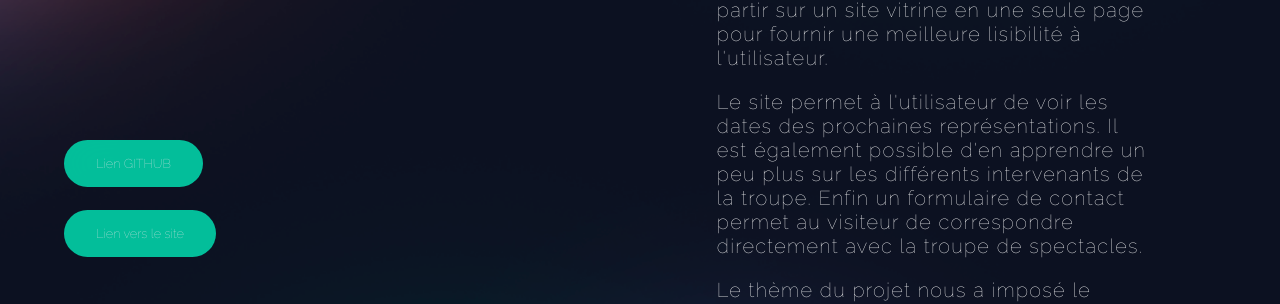
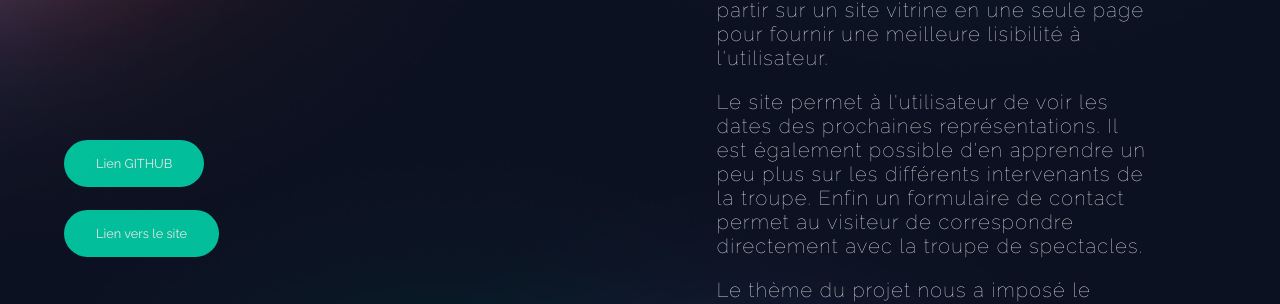
Before and after one commit to BATTAULT-p/PORTFOLIO, a React (Vite) app: page /MesProjets/0 in a window 1280 px wide. Shown: the part 1050-1354 px from the top of the page. Built offline with nearby package versions, Linux system fonts and the light colour scheme.

Commit message:
fix buttons

```diff
--- a/src/components/Error.css
+++ b/src/components/Error.css
@@ -16,12 +16,13 @@
 }
 
 #projetsError {
+  font-family: RalewayN;
   font-size: 1vw;
   padding: 2vh 2.5vw;
   margin: 0 1.5vw 0 0.5vw;
   color: white;
   list-style-type: none;
-  background: #ff6851;
+  background: #03d3a9;
   opacity: 0.9;
   backdrop-filter: blur(20px);
   border-radius: 60px;
--- a/src/components/Projet.css
+++ b/src/components/Projet.css
@@ -45,6 +45,7 @@
 }
 
 .linkExt {
+  font-family: RalewayN;
   font-size: 1vw;
   padding: 2vh 2.5vw;
   color: white;
```
